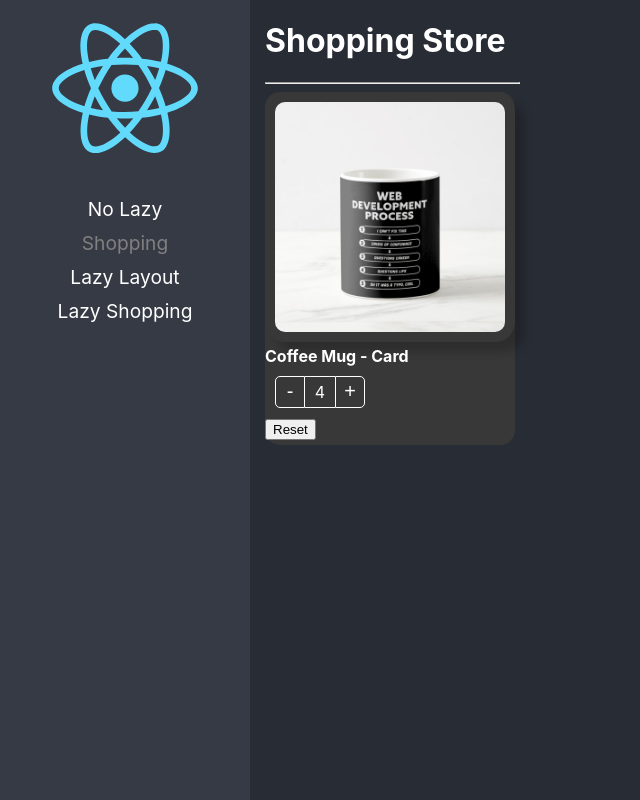
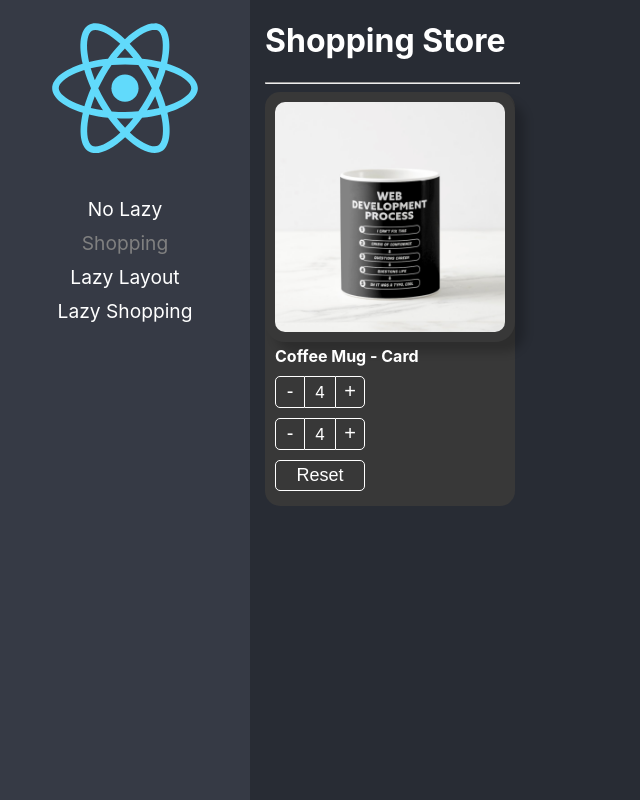
Before and after one commit to alexelizaga/08-react-app, a React (Create React App) app: page /shopping in a window 1280 px wide. Shown: the whole page, without its empty margins (0-640 px from the left). Built offline with nearby package versions, Linux system fonts and the light colour scheme.

Commit message:
104. Trabajar con toda la información expuesta como argumento

```diff
--- a/src/02-component-patterns/components/ProductTitle.tsx
+++ b/src/02-component-patterns/components/ProductTitle.tsx
@@ -11,10 +11,11 @@ export interface Props {
 
 export const ProductTitle = ( { title, className, style }: Props ) => {
     const { product } = useContext(ProductContext);
+    console.log( styles.productDescription, className );
 
     return (
         <span
-            className={ `${styles.productTitle} ${className}` }
+            className={ `${styles.productDescription} ${className}` }
             style={ style }
         >
             { title ?? product.title }
--- a/src/02-component-patterns/hooks/useProduct.tsx
+++ b/src/02-component-patterns/hooks/useProduct.tsx
@@ -40,7 +40,7 @@ export const useProduct = ( { onChange, product, value = 0, initialValues }: use
 
     return {
         counter,
-        isMaxCountReached: !!initialValues?.maxCount && initialValues?.maxCount >= counter,
+        isMaxCountReached: !!initialValues?.maxCount && initialValues?.maxCount <= counter,
         maxCount: initialValues?.maxCount,
 
         increaseBy,
--- a/src/02-component-patterns/pages/ShoppingPage.tsx
+++ b/src/02-component-patterns/pages/ShoppingPage.tsx
@@ -2,6 +2,7 @@ import { ProductCard, ProductImage, ProductTitle, ProductButtons } from '../comp
 import { products } from '../data/products';
 
 import '../styles/custom-styles.css';
+import styles from '../styles/styles.module.css';
 
 const product = products[0];
 
@@ -24,13 +25,35 @@ export const ShoppingPage = () => {
           }}
         >
           {
-            ({ reset }) => (
+            ({ reset, increaseBy, isMaxCountReached, count, maxCount }) => (
               <>
                 <ProductImage className='custom-image' style={{ boxShadow: '10px 10px 10px rgba(0,0,0,0.2)' }} />
                 <ProductTitle className='text-bold' />
                 <ProductButtons className='custom-buttons' />
 
-                <button onClick={reset}>Reset</button>
+                <div className={ `${styles.buttonsContainer} custom-buttons` }>
+                  <button
+                      className={ styles.buttonMinus }
+                      onClick={ ()=>increaseBy(-1) }
+                    > - </button>
+                    <div className={ styles.countLabel }> { count } </div>
+                    {
+                      ( !isMaxCountReached ) && (
+                        <button
+                          className={ styles.buttonAdd }
+                          onClick={ ()=>increaseBy(+1) }
+                        > + </button>
+                      )
+                    }
+                </div>
+
+                <div className={ `${styles.buttonsContainer} custom-buttons` }>
+                  <button
+                    className={ styles.buttonReset }
+                    onClick={reset}
+                  >Reset</button>
+                </div>
+
               </>
             )
           }
--- a/src/02-component-patterns/styles/styles.module.css
+++ b/src/02-component-patterns/styles/styles.module.css
@@ -66,3 +66,17 @@
     border-left: 1px solid white !important;
     color: grey !important;
 }
+
+.buttonReset {
+    cursor: pointer;
+    background-color: transparent;
+    border: 1px solid black;
+    border-radius: 5px;
+    font-size: 18px;
+    padding: 4px;
+    width: 90px;
+}
+
+.buttonReset:hover {
+    background-color: rgba(0, 0, 0, 0.1);
+}
```
Also changed, not shown: src/02-component-patterns/styles/custom-styles.css (line endings or trailing spaces), 1 other file (tests, documents, lock files or other folders).
